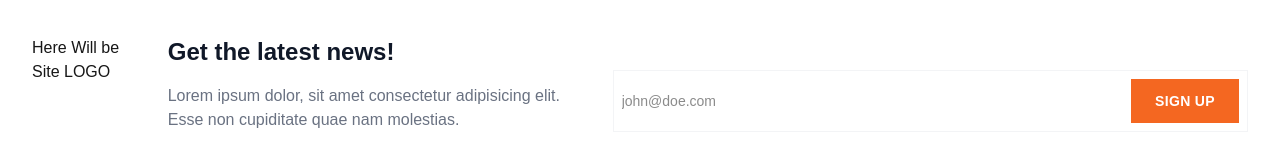
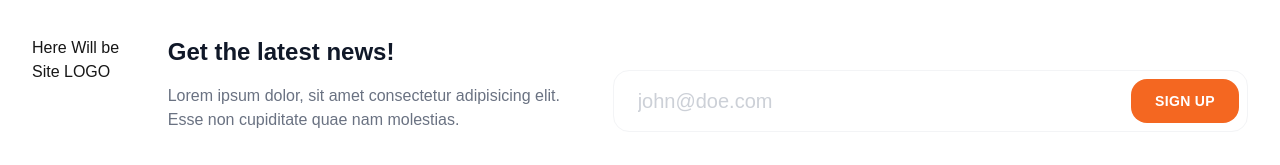
Before and after one commit to Machine-Vision-And-Intelligence-Lab/InnovationCenter, a Next.js app: page / in a window 1280 px wide. Shown: the part 787-952 px from the top of the page. Built offline with nearby package versions, Linux system fonts and the light colour scheme.

Commit message:
Styling the form for email in the Footer.tsx

```diff
--- a/components/Footer.tsx
+++ b/components/Footer.tsx
@@ -22,21 +22,21 @@ const Footer: React.FC = () => {
         </div>
 
         <div className="col-span-2 lg:col-span-3 lg:flex lg:items-end">
-          <form className="w-full">
+          <form className="w-full ">
             <label htmlFor="UserEmail" className="sr-only"> Email </label>
 
             <div
-              className="border border-gray-100 p-2 focus-within:ring-3 sm:flex sm:items-center sm:gap-4"
+              className="border rounded-2xl border-gray-100 p-2  sm:flex sm:items-center sm:gap-4"
             >
               <input
                 type="email"
                 id="UserEmail"
                 placeholder="john@doe.com"
-                className="w-full border-none focus:border-transparent focus:ring-transparent sm:text-sm"
+                className="w-full text-sm text-gray-400 border-none px-4 py-1 h-8 rounded-2xl focus:border-transparent focus:ring-transparent sm:text-xl"
               />
 
               <button
-                className="mt-1 w-full bg-primary-500 px-6 py-3 text-sm font-bold tracking-wide text-white uppercase transition-none hover:bg-primary-600 sm:mt-0 sm:w-auto sm:shrink-0"
+                className="mt-1 w-full rounded-2xl bg-primary-500 px-6 py-3 text-sm font-bold tracking-wide text-white uppercase transition-none hover:bg-primary-600 sm:mt-0 sm:w-auto sm:shrink-0"
               >
                 Sign Up
               </button>
```
